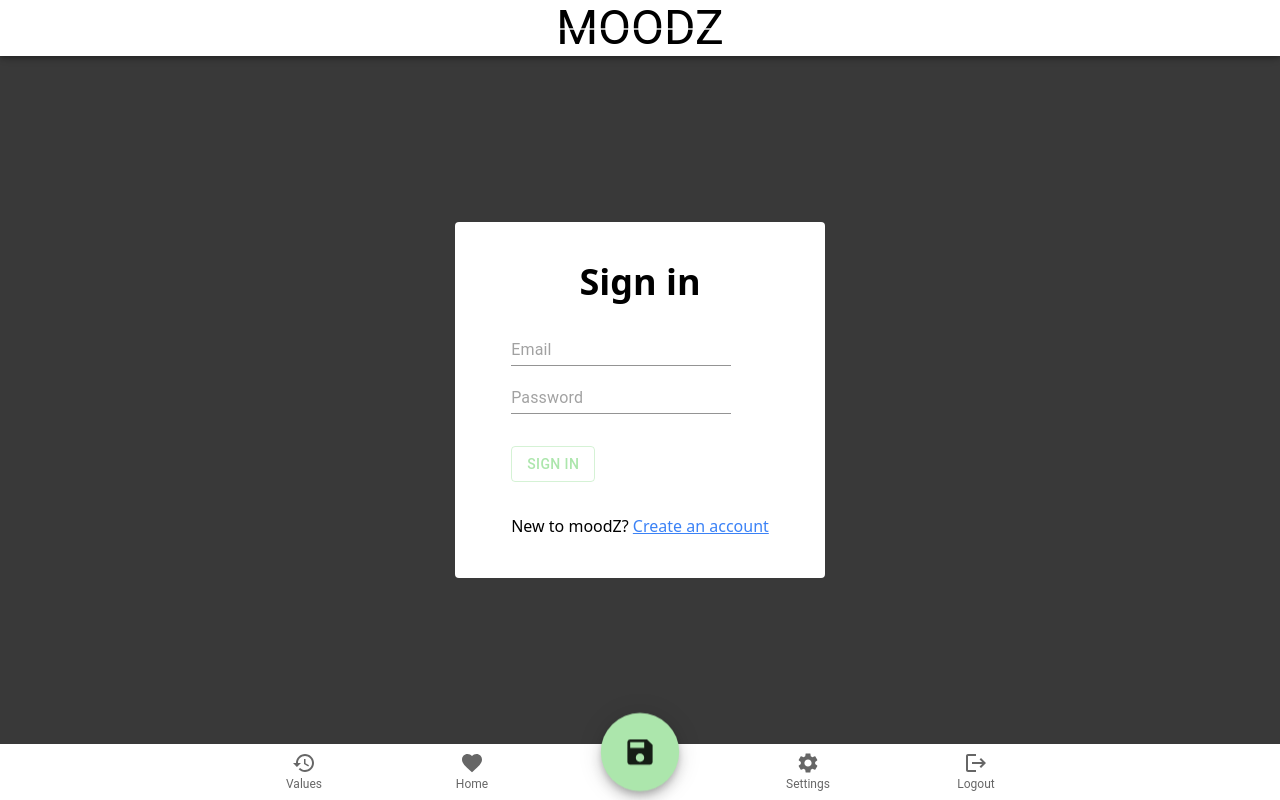
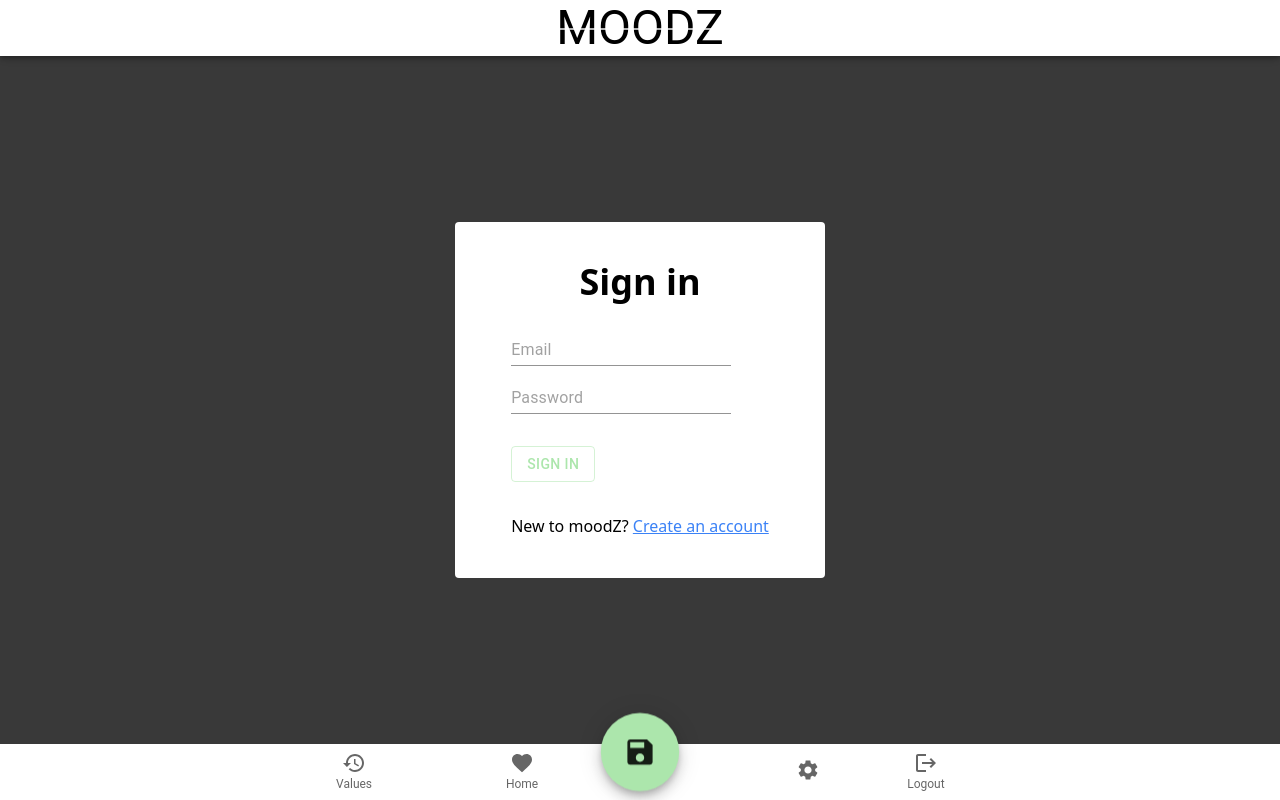
Before and after one commit to ignazka/moodz, a React (Create React App) app: page /login in a window 1280 px wide. Built offline with nearby package versions, Linux system fonts and the light colour scheme; no server answers.

Commit message:
fix routing settings button Fixes #30

```diff
--- a/src/components/BottomNav.tsx
+++ b/src/components/BottomNav.tsx
@@ -1,5 +1,5 @@
 import useAuth from '../context/authContext';
-
+import { ROUTES } from '../router/constants'
 import { BottomNavigation, BottomNavigationAction, Fab, Paper } from '@mui/material';
 
 import RestoreIcon from '@mui/icons-material/Restore';
@@ -11,6 +11,7 @@ import { moodzNote, sliderValue, submitMood } from '../atoms/moodzAtom'
 import { useRecoilState } from 'recoil';
 import { useMoodz } from '../hooks/useMoodz'
 import { useFetch } from '../hooks/useFetch'
+import { Link } from 'react-router-dom'
 
 const BottomNav: any = (props: any) => {
     const [note, setNote] = useRecoilState(moodzNote);
@@ -39,7 +40,9 @@ const BottomNav: any = (props: any) => {
                 {/* placeholder for FAB */}
                 <BottomNavigationAction sx={{ minWidth: 'auto' }} label="save" showLabel={false} />;
 
-                <BottomNavigationAction sx={{ minWidth: 'auto' }} label="Settings" icon={<SettingsIcon />} href="/Settings" />
+                <Link to={ROUTES.settings}>
+                    <BottomNavigationAction sx={{ minWidth: 'auto' }} label="Settings" icon={<SettingsIcon />} />
+                </Link>
                 <BottomNavigationAction sx={{ minWidth: 'auto' }} label="Logout" icon={<LogoutIcon />} onClick={logout} />
             </BottomNavigation>
 
```
